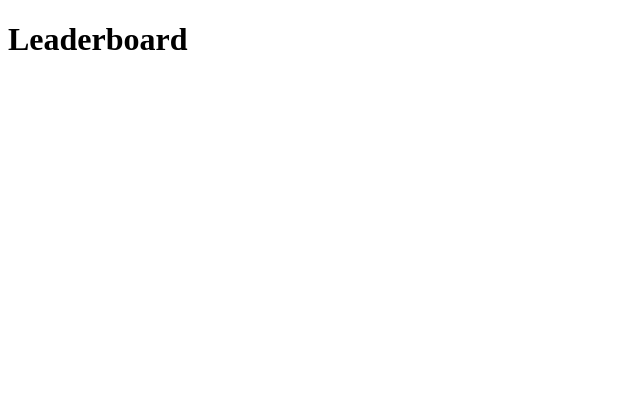
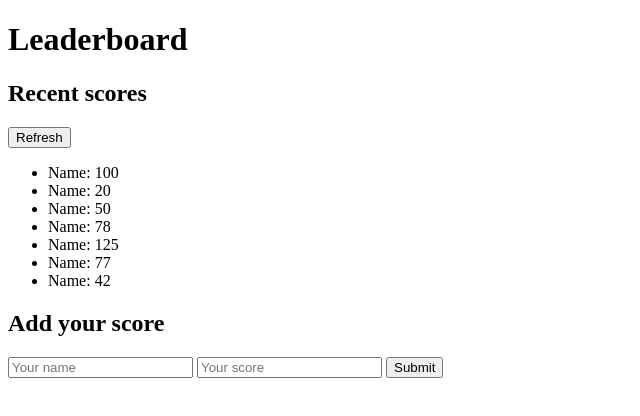
Before and after one commit to LOctavio/leaderboard, a website built with webpack: page src/index.html in a window 1280 px wide. Shown: the whole page, without its empty margins (0-640 px from the left). Built offline with nearby package versions, Linux system fonts and the light colour scheme.

Commit message:
Add basic HTML structure of application

```diff
--- a/src/index.html
+++ b/src/index.html
@@ -8,5 +8,31 @@
 </head>
 <body>
   <h1>Leaderboard</h1>
+  <div class="main-container">
+    <div class="recent-scores">
+
+      <h2>Recent scores</h2>
+      <input class="refresh" type="button" value="Refresh">
+      <div class="scores-list">
+        <ul>
+          <li>Name: 100</li>
+          <li>Name: 20</li>
+          <li>Name: 50</li>
+          <li>Name: 78</li>
+          <li>Name: 125</li>
+          <li>Name: 77</li>
+          <li>Name: 42</li>
+        </ul>
+      </div>
+    </div>
+    <div class="add-score">
+      <h2>Add your score</h2>
+      <form class="add-score-form">
+        <input class="input-text" type="text" placeholder="Your name">
+        <input class="input-text" type="text" placeholder="Your score">
+        <input class="submit-button" type="submit" value="Submit">
+      </form>
+    </div>
+  </div>
 </body>
 </html>
```
Also changed, not shown: dist/index.html.
